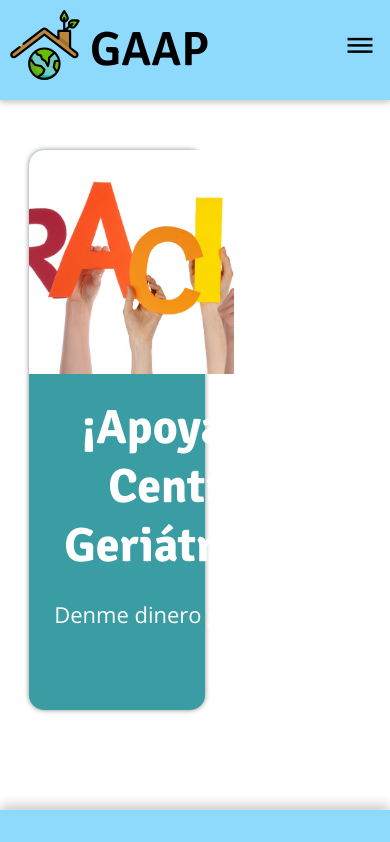
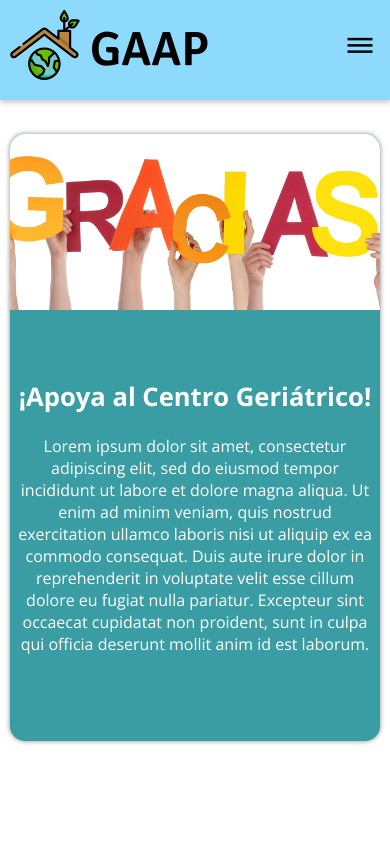
Before and after one commit to De-Bug-Labs/ldaw, a Vue app: page /donaciones in a window 390 px wide. Shown: the top 842 px of the page. Built offline with nearby package versions, Linux system fonts and the light colour scheme.

Commit message:
Inicio de sesion y pantalla de administracion

```diff
--- a/src/components/Donativos.vue
+++ b/src/components/Donativos.vue
@@ -1,19 +1,16 @@
 <template>
-  <section class="basic-grid">
+  <div class="basic-grid">
     <div class="cardInfo">
-      <div class="containerInfo">
       <div class="box1">
-          <div class="imagebox"></div>
-          <div class="textbox">
+        <div class="imgBox"></div>
+        <div class="textBox">
           <h1>¡Apoya al Centro Geriátrico!</h1>
-            <p>Denme dinero grasias</p>
+          <p>{{ mensaje }}</p>
         </div>
       </div>
     </div>
+    <div class="cardBtns"></div>
   </div>
-
-    <div class="cardBtns"></div>
-  </section>
 </template>
 
 <script lang="ts">
@@ -22,7 +19,7 @@ import { defineComponent } from "vue";
 export default defineComponent({
   name: "Donativos",
   props: {
-    example: String,
+    mensaje: String,
   },
 });
 </script>
@@ -33,208 +30,135 @@ export default defineComponent({
 @import url("https://fonts.googleapis.com/css2?family=Open+Sans:ital,wght@0,200;0,300;0,400;0,600;0,700;1,200;1,300;1,400;1,600&display=swap");
 
 .basic-grid {
-  display: grid;
-  grid-template-columns: 60% 40%;
-}
+  display: flex;
+  width: 100vw;
+  height: 82vh;
+  flex-direction: row;
 
   .cardInfo {
     display: flex;
     flex-direction: column;
     justify-content: center;
     align-items: center;
-  font-size: 3rem;
-  color: #fff;
     height: 100%;
+    width: 50%;
+
+    .box1 {
+      width: 85%;
+      height: 600px;
+      background-color: #399da3;
+      border-radius: 15px;
+      display: flex;
+      flex-direction: column;
+      -moz-box-shadow: 0 0 5px rgb(134, 134, 134);
+      -webkit-box-shadow: 0 0 5px #999;
+      box-shadow: 0 0 5px rgb(134, 134, 134);
+
+      .imgBox {
+        display: flex;
         width: 100%;
-  border-radius: 4px;
-  transition: all 500ms;
-  overflow: hidden;
-
+        height: 40%;
+        background: url("../assets/gracias.jpg");
         background-size: cover;
         background-position: center;
-  background-repeat: no-repeat;
+        border-radius: 15px 15px 0px 0px;
       }
+      .textBox {
+        display: flex;
+        width: 100%;
+        height: 60%;
+        overflow: hidden;
+        word-wrap: break-word;
+        text-overflow: ellipsis;
+        flex-direction: column;
+        text-align: center;
+        font-family: "Open Sans", sans-serif;
+        color: white;
+        padding-bottom: 20px;
+
+        h1 {
+          font-family: "Open Sans", sans-serif;
+          font-size: 2.5rem;
+          margin-block-start: 0.2em;
+          margin-block-end: 1em;
+        }
+        p {
+          font-size: 1.4rem;
+          padding-left: 5%;
+          padding-right: 5%;
+          margin-block-start: 0em;
+          margin-block-end: 0em;
+        }
+      }
+    }
+  }
+
   .cardBtns {
     display: flex;
     flex-direction: column;
     justify-content: center;
     align-items: center;
-  font-size: 3rem;
-  color: #fff;
     height: 100%;
-  width: 100%;
-  border-radius: 4px;
-  transition: all 500ms;
-  overflow: hidden;
-
-  background-size: cover;
-  background-position: center;
-  background-repeat: no-repeat;
+    width: 50%;
   }
-
-.containerInfo {
-  display: flex;
-  width: 100%;
-  height: calc(100% + 600px);
-  flex-direction: column;
-  align-items: center;
-  margin-bottom: 50px;
-  padding-top: 50px;
-
+}
+@media screen and (max-width: 1080px) {
+  .basic-grid {
+    margin-bottom: 8%;
+    .cardInfo {
+      .box1 {
+        width: 90%;
+        height: 90%;
+        .textBox {
           h1 {
-    color: #000;
-    font-family: "Signika", sans-serif;
-  }
-
-  .box1 {
-    width: 75%;
-    height: 560px;
-    background-color: #399da3;
-    margin-bottom: 50px;
-    font-family: "Open Sans", sans-serif;
-    border-radius: 15px;
-    display: flex;
-    flex-direction: row;
-    -moz-box-shadow: 0 0 5px rgb(134, 134, 134);
-    -webkit-box-shadow: 0 0 5px #999;
-    box-shadow: 0 0 5px rgb(134, 134, 134);
-    color: white;
-
-    display: grid;
-    grid-template-rows: 40% 60%;
-
-    h1 {
-      color: white;
-      font-size: 3rem;
-    }
-
-    .textbox {
-      height: 100%;
-      width: 100%;
-      padding-left: 20px;
-      padding-right: 10px;
-      /*    overflow: hidden;
-      word-wrap: break-word;
-      text-overflow: ellipsis; */
+            font-size: 2rem;
+            margin-block-start: 0.1em;
+            margin-block-end: 0.5em;
           }
           p {
-      font-size: 22px;
-      margin-block-start: 0;
-      display: flex;
-      margin-block-end: 0;
+            font-size: 1.1rem;
+            padding-left: 2%;
+            padding-right: 2%;
           }
-    .imagebox {
-      width: 100%;
-      height: 100%;
-      background: url("../assets/gracias.jpg");
-      background-size: cover;
-      background-position: center;
-      border-radius: 15px 15px 0px 0px;
+        }
+      }
     }
   }
 }
 
-.containerButtons {
-  display: flex;
+@media screen and (max-width: 900px) {
+  .basic-grid {
+    flex-direction: column;
+    height: 100vh;
+    .cardInfo {
+      flex-direction: row;
       width: 100%;
-  height: calc(100% + 600px);
-  flex-direction: column;
-  align-items: center;
-  margin-bottom: 50px;
-  padding-top: 50px;
-
+      height: 80%;
+      .box1 {
+        width: 95%;
+        height: 90%;
+        .textBox {
+          height: 70%;
+          justify-content: center;
           h1 {
-    color: #000;
-    font-family: "Signika", sans-serif;
-  }
-
-  .box1 {
-    width: 55%;
-    height: 500px;
-    background-color: #399da3;
-    margin-bottom: 50px;
-    font-family: "Open Sans", sans-serif;
-    border-radius: 15px;
-    display: flex;
-    flex-direction: row;
-    -moz-box-shadow: 0 0 5px rgb(134, 134, 134);
-    -webkit-box-shadow: 0 0 5px #999;
-    box-shadow: 0 0 5px rgb(134, 134, 134);
-    color: white;
-
-    h1 {
-      color: white;
-      font-size: 3rem;
-    }
-
-    .textbox {
-      height: 50%;
-      padding-left: 20px;
-      padding-right: 10px;
-      overflow: hidden;
-      word-wrap: break-word;
-      text-overflow: ellipsis;
+            font-size: 1.6rem;
+            margin-block-end: 0.8em;
           }
           p {
-      font-size: 22px;
-      margin-block-start: 0;
-      display: flex;
-      margin-block-end: 0;
+            font-size: 1rem;
+            padding-left: 2%;
+            padding-right: 2%;
           }
-    .imagebox {
-      width: 50%;
-      background: url("../assets/banner1.jpg");
-      background-size: cover;
-      background-position: center;
-      border-radius: 0px 15px 15px 0px;
+        }
+        .imgBox {
+          height: 30%;
         }
       }
     }
-
-.column {
-  float: left;
-  padding: 10px;
-  margin-right: 10%;
-}
-
-.left {
-  width: 50%;
-}
-.right {
-  width: 30%;
-}
-
-.row {
-  display: flex;
-  flex-wrap: wrap;
+    .cardBtns {
+      flex-direction: row;
       width: 100%;
-}
-
-@media screen and (max-width: 900px) {
-  .box1 {
-    flex-direction: column;
-    height: 800px;
-    width: 90%;
-    .textbox {
-      width: 100%;
-      height: 60%;
-      padding-left: 0px;
-      padding-right: 0px;
-      text-align: center;
-    }
-    .imagebox {
-      width: 100%;
-      height: 50%;
-      border-radius: 0px 0px 15px 15px;
-    }
-    p {
-      font-size: 17px;
-      padding-left: 5px;
-      padding-right: 5px;
-    }
-    h1 {
-      margin-block-start: 0.5em;
-      margin-block-end: 0.5em;
+      height: 20%;
     }
   }
 }
--- /dev/null
+++ b/src/components/LogIn.vue
@@ -0,0 +1,99 @@
+<template>
+  <div class="box">
+    <img src="@/assets/password.svg" />
+    <form>
+      <div class="mini">
+        <label for="uname" class="form-label">Usuario</label>
+        <input
+          v-model="unombre"
+          type="text"
+          id="uname"
+          name="uname"
+          maxlength="64"
+          spellcheck="false"
+        />
+      </div>
+      <div class="mini">
+        <label for="pwd">Contraseña</label>
+        <input type="password" id="pwd" name="pwd" />
+      </div>
+
+      <input type="submit" name="submit" value="INGRESAR" />
+    </form>
+  </div>
+</template>
+
+<script lang="ts">
+import { defineComponent } from "vue";
+
+export default defineComponent({
+  name: "LogIn",
+});
+</script>
+
+<style scoped lang="scss">
+.box {
+  width: 600px;
+  height: 80%;
+  border-radius: 15px;
+  background-color: #d4d4d4;
+  -moz-box-shadow: 0 0 5px rgb(199, 199, 199);
+  -webkit-box-shadow: 0 0 5px rgb(212, 212, 212);
+  box-shadow: 0 0 5px rgb(199, 199, 199);
+  background-color: rgb(251, 251, 251);
+  display: flex;
+  flex-direction: column;
+  align-items: center;
+  img {
+    height: 30%;
+  }
+  form {
+    display: flex;
+    flex-direction: column;
+    text-align: center;
+    width: 100%;
+    align-items: center;
+    height: 70%;
+    .mini {
+      display: flex;
+      flex-direction: column;
+      margin-top: 10%;
+      width: 100%;
+      align-items: center;
+      font-family: "Signika", sans-serif;
+      font-size: 1.5rem;
+      input {
+        margin-top: 10px;
+        width: 60%;
+        height: 30px;
+        background-color: #c4c4c4;
+        border: none;
+        border-radius: 20px;
+        text-align: center;
+        font-size: 1.2rem;
+        &:focus {
+          outline: none;
+        }
+      }
+    }
+
+    input[type="submit"] {
+      margin-top: 15%;
+      cursor: pointer;
+      width: 195px;
+      height: 45px;
+      font-family: "Open Sans", sans-serif;
+      font-size: 25px;
+      background-color: #007df0;
+      border-radius: 10px;
+      color: white;
+      font-weight: 500;
+      border: none;
+
+      &:hover {
+        border: solid 3px black;
+      }
+    }
+  }
+}
+</style>
--- a/src/components/ModalHelp.vue
+++ b/src/components/ModalHelp.vue
@@ -5,10 +5,10 @@
         <h1>Verifica que tus datos sean correctos</h1>
       </div>
       <div class="content">
-        <h2>Nombre: {{ nombre }}</h2>
-        <h2>Correo: {{ correo }}</h2>
-        <h2>Numero de telefono: {{ telefono }}</h2>
-        <h2>Tema de ayuda: {{ seccion }}</h2>
+        <h2>NOMBRE: {{ nombre }}</h2>
+        <h2>CORREO: {{ correo }}</h2>
+        <h2>TELEFONO: {{ telefono }}</h2>
+        <h2>TEMA SELECCIONADO: {{ seccion }}</h2>
       </div>
       <div class="buttons">
         <p class="confirmar" @click="$emit('enviar')">Confirmar</p>
@@ -37,7 +37,6 @@ export default defineComponent({
   width: 100% !important;
   height: 100% !important;
   position: fixed;
-  background-color: rgba(0, 0, 0, 0.3);
   z-index: 100;
   display: flex;
   align-items: center;
@@ -50,14 +49,16 @@ export default defineComponent({
     height: 40%;
     display: flex;
     flex-direction: column;
-    border: 4px solid black;
     border-radius: 10px;
     align-items: center;
+    -moz-box-shadow: 0 0 5px rgb(105, 105, 105);
+    -webkit-box-shadow: 0 0 5px rgb(105, 105, 105);
+    box-shadow: 0 0 10px rgb(134, 134, 134);
     .title {
       width: 100%;
       height: 15%;
       font-size: 15px;
-      border-bottom: 4px solid black;
+      border-bottom: 2px solid rgb(214, 214, 214);
       display: flex;
       align-items: center;
       justify-content: center;
@@ -82,7 +83,7 @@ export default defineComponent({
       align-items: center;
       justify-content: center;
       flex-direction: row;
-      border-top: 4px solid black;
+      border-top: 2px solid rgb(214, 214, 214);
       p.confirmar {
         width: 195px;
         height: 45px;
--- /dev/null
+++ b/src/views/Admin.vue
@@ -0,0 +1,67 @@
+<template>
+  <div class="container">
+    <div class="title">
+      <img src="@/assets/roof.svg" />
+      <h1>GAAP</h1>
+    </div>
+    <div class="content">
+      <LogIn />
+    </div>
+  </div>
+</template>
+
+<script lang="ts">
+import { defineComponent } from "vue";
+import LogIn from "@/components/LogIn.vue";
+
+export default defineComponent({
+  name: "Admin",
+  components: {
+    LogIn,
+  },
+  mounted() {
+    console.log("elemento montado");
+    this.$emit("admin");
+  },
+});
+</script>
+
+<style scoped lang="scss">
+@import url("https://fonts.googleapis.com/css2?family=Signika:ital,wght@0,200;0,300;0,400;0,600;0,700;1,200;1,300;1,400;1,600&display=swap");
+@import url("https://fonts.googleapis.com/css2?family=Open+Sans:ital,wght@0,200;0,300;0,400;0,600;0,700;1,200;1,300;1,400;1,600&display=swap");
+.container {
+  position: absolute;
+  top: 0;
+  height: 100vh;
+  width: 100vw;
+  display: flex;
+  flex-direction: column;
+  align-items: center;
+
+  .title {
+    display: flex;
+    flex-direction: row;
+    height: 15%;
+    width: 100%;
+    justify-content: center;
+    img {
+      height: 130px;
+      align-self: center;
+    }
+    h1 {
+      align-self: center;
+      font-family: "Signika", sans-serif;
+      font-size: 6rem;
+      margin-block-start: 0em;
+      margin-block-end: 0em;
+    }
+  }
+  .content {
+    height: 85%;
+    width: 100%;
+    display: flex;
+    align-items: center;
+    justify-content: center;
+  }
+}
+</style>
--- a/src/views/Donaciones.vue
+++ b/src/views/Donaciones.vue
@@ -1,8 +1,6 @@
 <template>
   <Donativos
-    mision="Lorem ipsum dolor sit amet, consectetur adipiscing elit, sed do eiusmod tempor incididunt ut labore et dolore magna aliqua. Ut enim ad minim veniam, quis nostrud exercitation ullamco laboris nisi ut aliquip ex ea commodo consequat. Duis aute irure dolor in reprehenderit in voluptate velit esse cillum dolore eu fugiat nulla pariatur. Excepteur sint occaecat cupidatat non proident, sunt in culpa qui officia deserunt mollit anim id est laborum."
-    instalaciones="Lorem ipsum dolor sit amet, consectetur adipiscing elit, sed do eiusmod tempor incididunt ut labore et dolore magna aliqua. Ut enim ad minim veniam, quis nostrud exercitation ullamco laboris nisi ut aliquip ex ea commodo consequat. Duis aute irure dolor in reprehenderit in voluptate velit esse cillum dolore eu fugiat nulla pariatur. Excepteur sint occaecat cupidatat non proident, sunt in culpa qui officia deserunt mollit anim id est laborum."
-    equipo="Lorem ipsum dolor sit amet, consectetur adipiscing elit, sed do eiusmod tempor incididunt ut labore et dolore magna aliqua. Ut enim ad minim veniam, quis nostrud exercitation ullamco laboris nisi ut aliquip ex ea commodo consequat. Duis aute irure dolor in reprehenderit in voluptate velit esse cillum dolore eu fugiat nulla pariatur. Excepteur sint occaecat cupidatat non proident, sunt in culpa qui officia deserunt mollit anim id est laborum."
+    mensaje="Lorem ipsum dolor sit amet, consectetur adipiscing elit, sed do eiusmod tempor incididunt ut labore et dolore magna aliqua. Ut enim ad minim veniam, quis nostrud exercitation ullamco laboris nisi ut aliquip ex ea commodo consequat. Duis aute irure dolor in reprehenderit in voluptate velit esse cillum dolore eu fugiat nulla pariatur. Excepteur sint occaecat cupidatat non proident, sunt in culpa qui officia deserunt mollit anim id est laborum."
   />
 </template>
 
```
Also changed, not shown: src/App.vue (+4 -3 lines), src/router/index.ts (+9 -0 lines), src/assets/password.svg (added), src/assets/roof.svg (added). Lines whose indentation alone changed are shown as unchanged.
